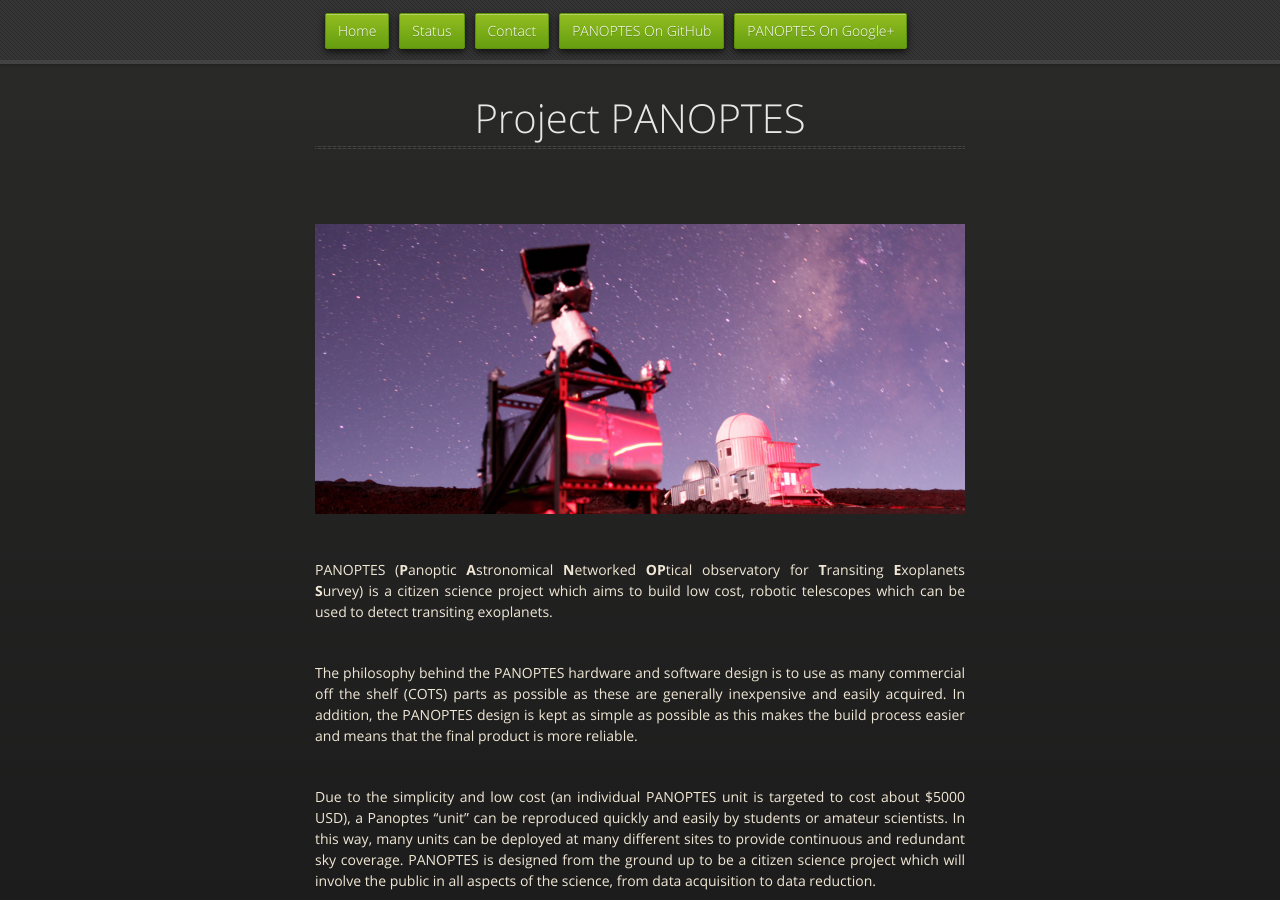
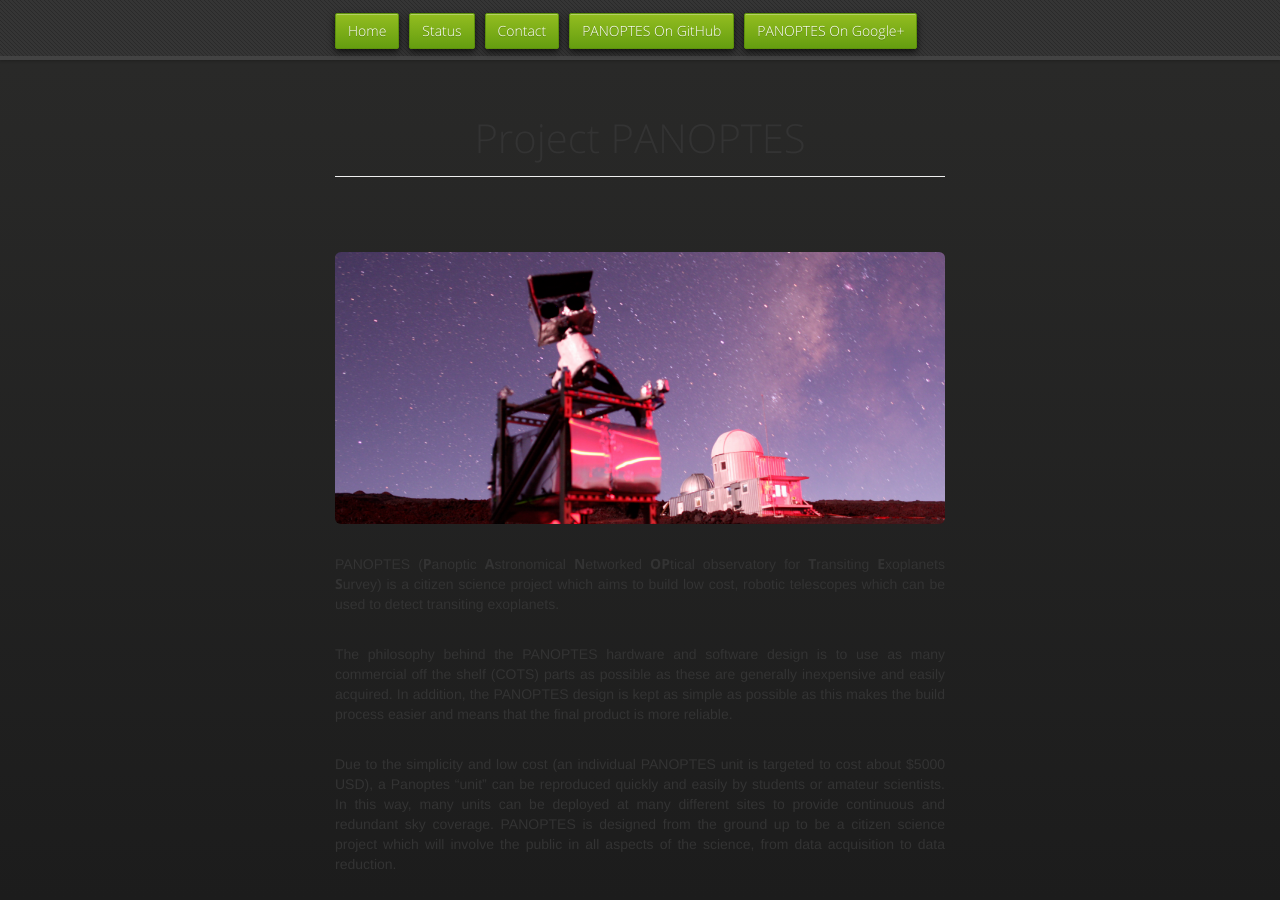
Before and after one commit to panoptes/panoptes.github.io, a Jekyll site: the page built from index.md, in a window 1280 px wide and 900 px high. Built offline with Jekyll 4.4.1, drawn with Linux system fonts in a browser that asks for light colours; nearby versions of some CDN libraries.

Commit message:
Adding bootstrap

```diff
--- a/_layouts/default.html
+++ b/_layouts/default.html
@@ -7,8 +7,14 @@
     <title>{{ page.title }}</title>
     <link rel="stylesheet" href="stylesheets/styles.css">
     <link rel="stylesheet" href="stylesheets/github-dark.css">
+
+    <link rel="stylesheet" href="https://maxcdn.bootstrapcdn.com/bootstrap/3.3.5/css/bootstrap.min.css">
     <link rel="stylesheet" href="https://maxcdn.bootstrapcdn.com/font-awesome/4.4.0/css/font-awesome.min.css">
+    <!-- <link rel="stylesheet" href="https://maxcdn.bootstrapcdn.com/bootstrap/3.3.5/css/bootstrap-theme.min.css"> -->
+
     <script src="https://ajax.googleapis.com/ajax/libs/jquery/1.11.3/jquery.min.js"></script>
+    <script src="https://maxcdn.bootstrapcdn.com/bootstrap/3.3.5/js/bootstrap.min.js"></script>
+
     <script src="javascripts/respond.js"></script>
     <!--[if lt IE 9]>
       <script src="//html5shiv.googlecode.com/svn/trunk/html5.js"></script>
```
